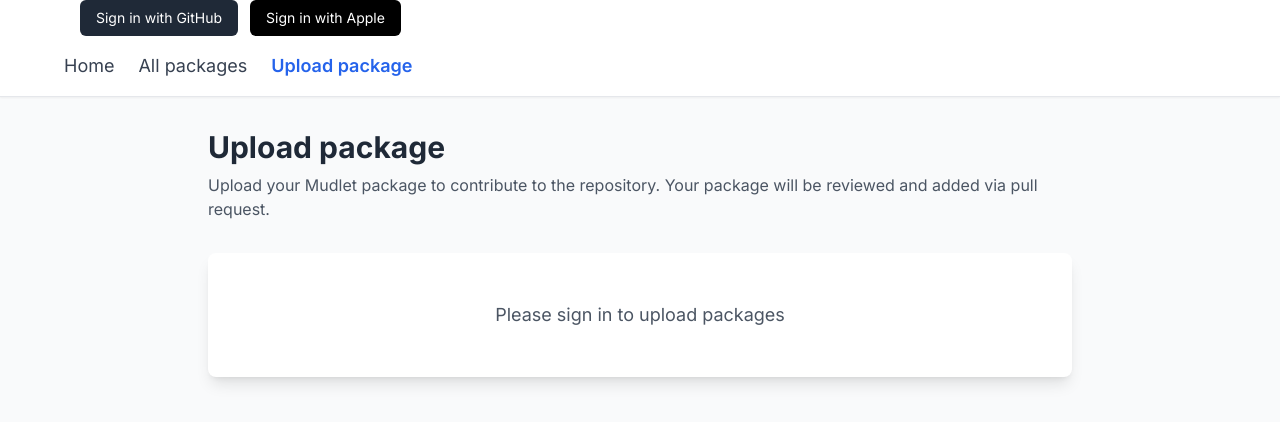
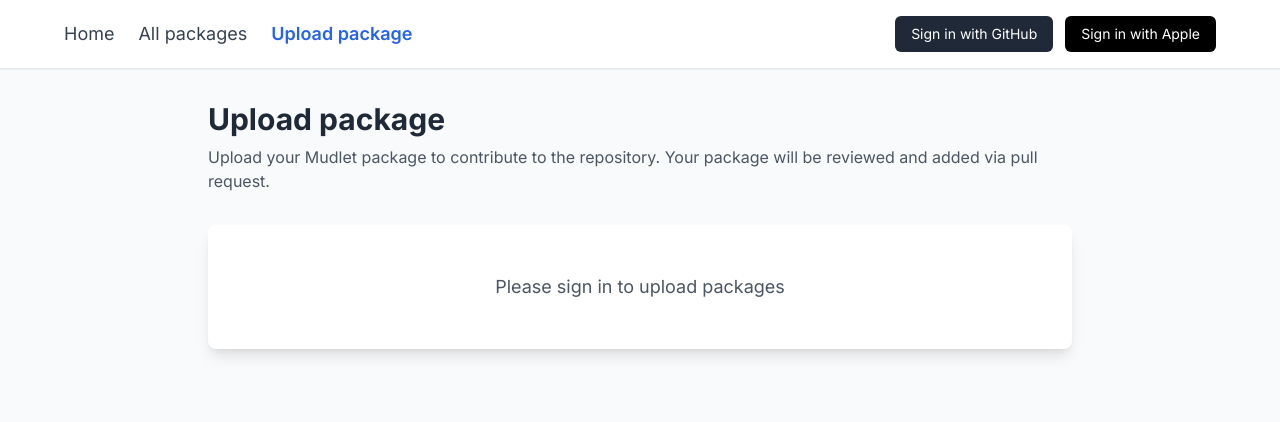
Before and after one commit to Mudlet/mudlet-package-repository, a Next.js app in the folder upload-site/: page /upload in a window 1280 px wide. Shown: the top 422 px of the page. Built offline with nearby package versions, Linux system fonts and the light colour scheme; no server answers.

Commit message:
Refactor Auth component layout and improve spacing

```diff
--- a/upload-site/app/components/Auth.tsx
+++ b/upload-site/app/components/Auth.tsx
@@ -7,7 +7,7 @@
 
   if (session) {
     return (
-      <div className="flex items-center gap-4 px-4">
+      <div className="flex items-center gap-4 py-4">
         <span className="text-gray-700">Welcome, {session.user?.name}</span>
         <button
           onClick={() => signOut()}
@@ -20,7 +20,7 @@
   }
 
   return (
-    <div className="flex flex-wrap gap-3 px-4">
+    <div className="flex flex-wrap gap-3 py-4">
       <button
         onClick={() => signIn('github')}
         className="px-4 py-2 text-sm bg-gray-800 hover:bg-gray-900 text-white rounded-md transition-colors"
@@ -33,18 +33,6 @@
       >
         Sign in with Apple
       </button>
-      {/* <button
-        onClick={() => signIn('facebook')}
-        className="px-4 py-2 text-sm bg-blue-600 hover:bg-blue-700 text-white rounded-md transition-colors"
-      >
-        Sign in with Facebook
-      </button>
-      <button
-        onClick={() => signIn('azure-ad')}
-        className="px-4 py-2 text-sm bg-blue-500 hover:bg-blue-600 text-white rounded-md transition-colors"
-      >
-        Sign in with Microsoft
-      </button> */}
     </div>
   )
 }
--- a/upload-site/app/layout.tsx
+++ b/upload-site/app/layout.tsx
@@ -20,8 +20,10 @@
         <SessionProvider session={session}>
           <header className="bg-white border-b shadow-sm">
             <div className="max-w-6xl mx-auto">
-              <Auth />
-              <Navigation />
+              <div className="flex justify-between items-center"> {/* Added flex container */}
+                <Navigation />
+                <Auth />
+              </div>
             </div>
           </header>
           <div className="max-w-6xl mx-auto">
```
